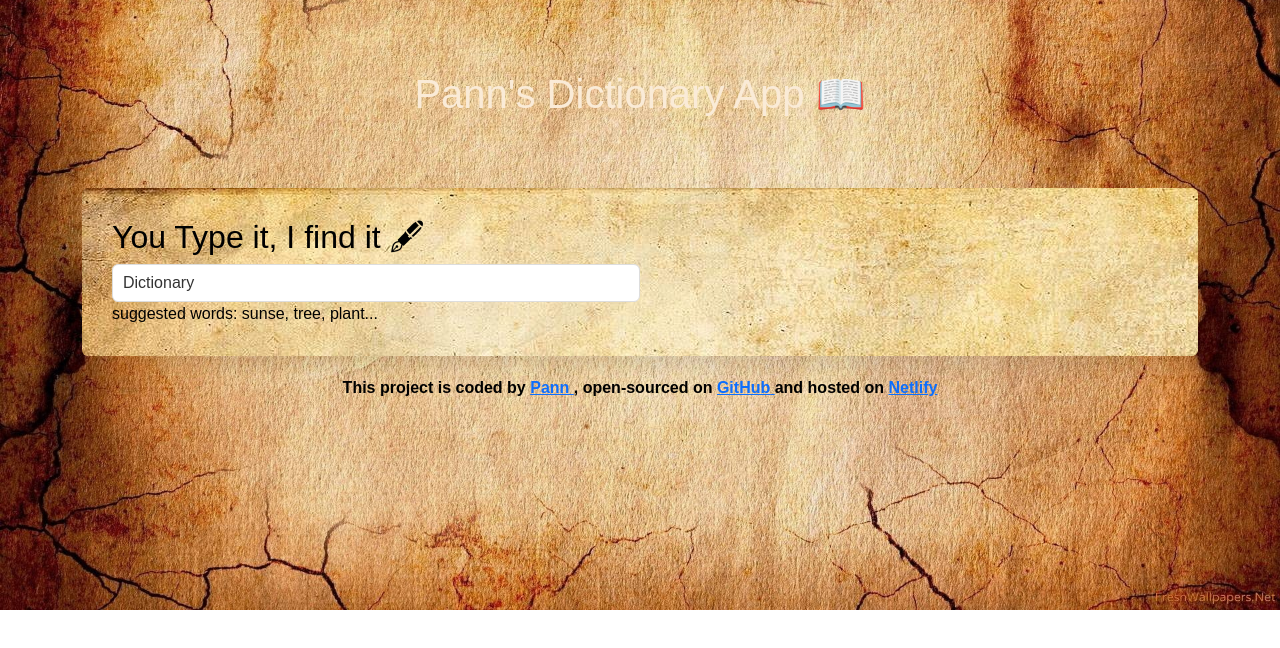
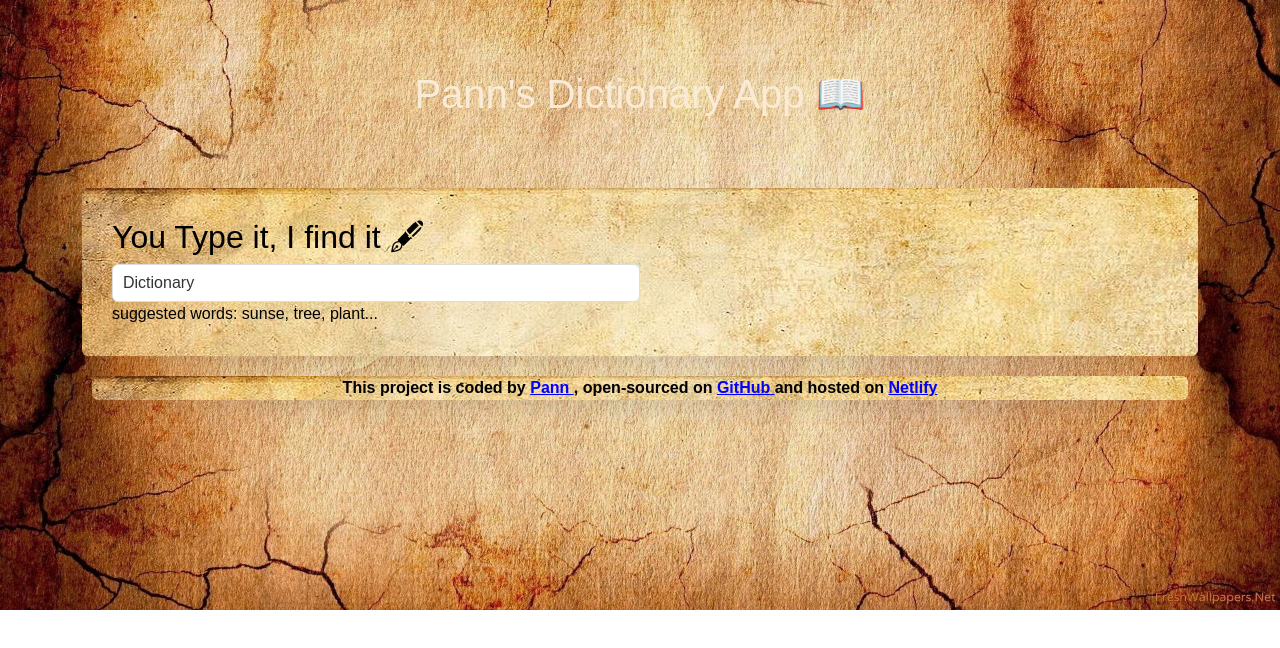
Before and after one commit to pansypanneiphyu/dictionary-project, a React (Create React App) app: page / in a window 1280 px wide. Shown: the top 648 px of the page. Built offline with nearby package versions, Linux system fonts and the light colour scheme; no server answers.

Commit message:
Styled Synonyms.css

```diff
--- a/src/App.css
+++ b/src/App.css
@@ -14,8 +14,17 @@ h1 {
   margin: 70px 10px;
 }
 .App footer {
+  background-image: url("./1302751.jpg");
+  background-size: unset;
+  border-radius: 6px;
+  box-shadow: 0 10px 20px rgb(0 0 0/10%);
   text-align: center;
   color: black;
   font-weight: bold;
   margin: 20px 10px;
 }
+
+.App a {
+  text-decoration: underline;
+  color: blue;
+}
--- /dev/null
+++ b/src/Synonyms.css
@@ -0,0 +1,11 @@
+.Synonyms {
+  margin: 15px 0 0;
+  padding: 0;
+}
+
+.Synonyms li {
+  font-size: 14px;
+  display: inline-block;
+  padding-right: 10px;
+  line-height: 1;
+}
--- a/src/Synonyms.js
+++ b/src/Synonyms.js
@@ -1,4 +1,5 @@
 import React from "react";
+import "./Synonyms.css";
 
 export default function Synonyms(props) {
   if (props.synonyms) {
```
